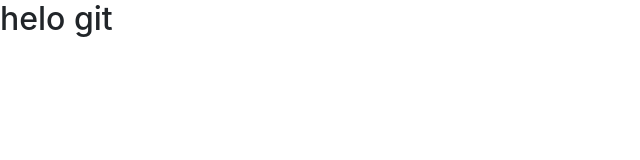
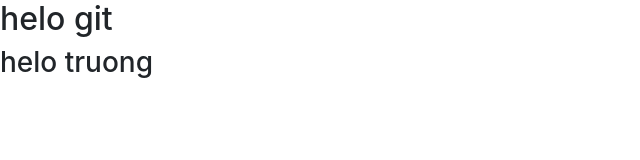
Before and after one commit to truongforworkff/git-demo, a plain HTML site: page git-demo/index.html in a window 1280 px wide. Shown: the whole page, without its empty margins (0-640 px from the left). Drawn offline with nearby package versions, Linux system fonts and the light colour scheme.

Commit message:
Update index.html
truonh3

```diff
--- a/git-demo/index.html
+++ b/git-demo/index.html
@@ -12,6 +12,7 @@
   <body>
 
     <h2>helo git </h2>
+    <h3>helo truong</h3>
     <!-- Optional JavaScript -->
     <!-- jQuery first, then Popper.js, then Bootstrap JS -->
     <script src="https://code.jquery.com/jquery-3.3.1.slim.min.js" integrity="sha384-q8i/X+965DzO0rT7abK41JStQIAqVgRVzpbzo5smXKp4YfRvH+8abtTE1Pi6jizo" crossorigin="anonymous"></script>
```
